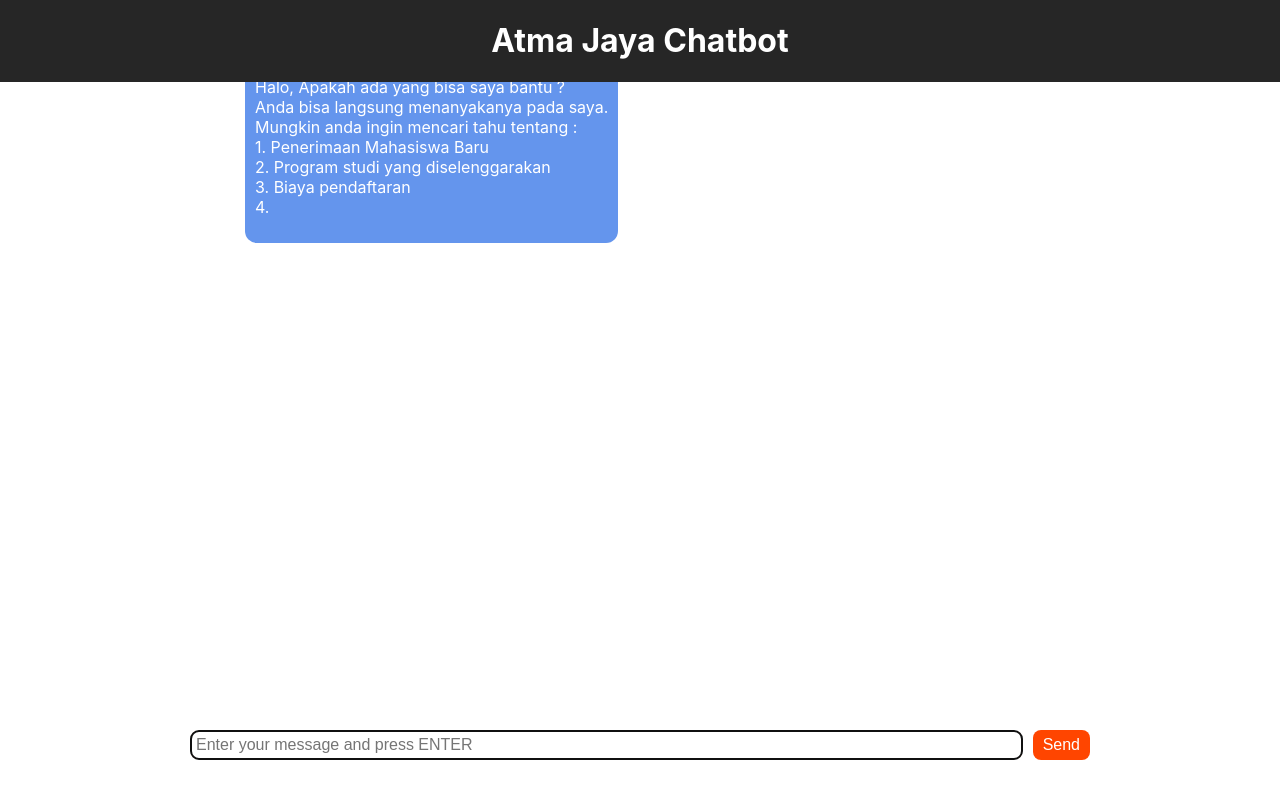
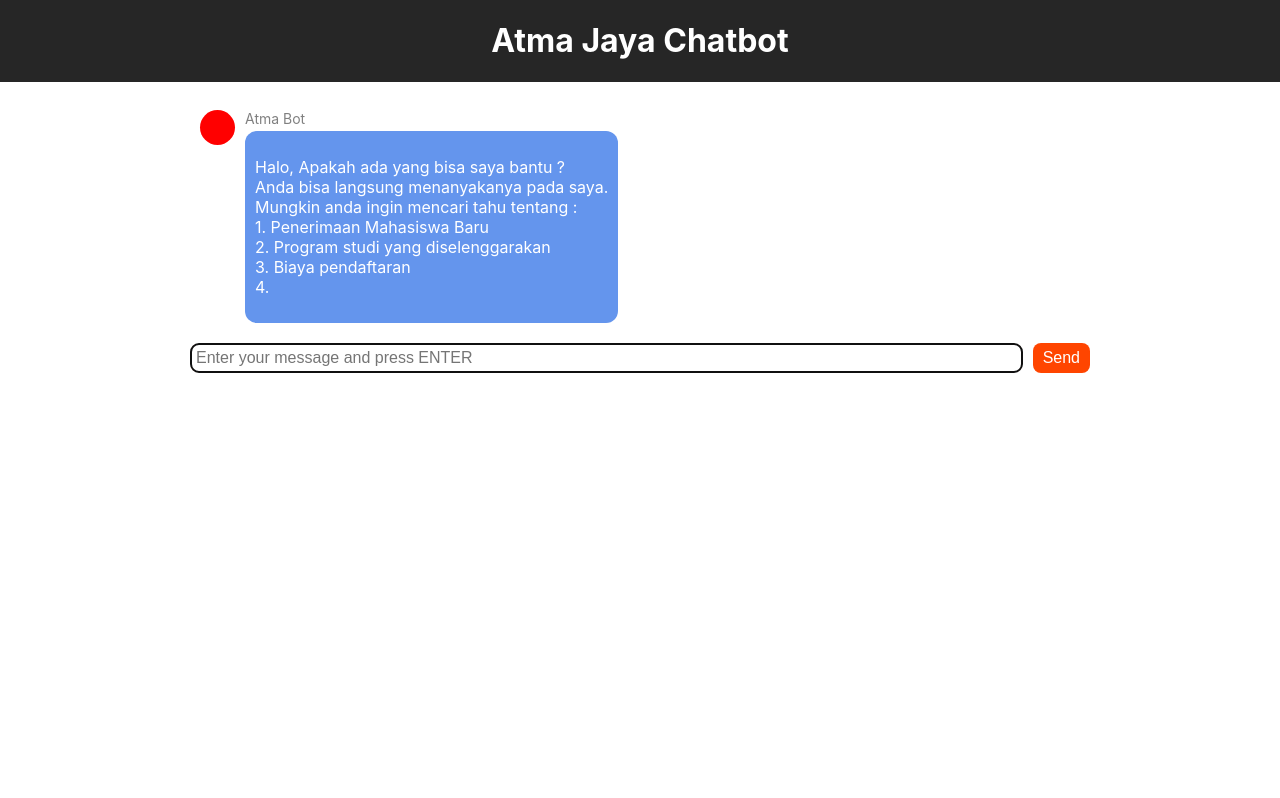
Before and after one commit to andika9199/Web-RetrievalChatbot, a React (Create React App) app: page / in a window 1280 px wide. Built offline with nearby package versions, Linux system fonts and the light colour scheme.

Commit message:
fix styling

```diff
--- a/src/App.css
+++ b/src/App.css
@@ -11,9 +11,12 @@
   width: 100%;
   text-align: center;
   color: white;
-  position: fixed;
+  position: fixed
 }
 
+.Message-container{
+  margin-top: 80px;
+}
 .Messages-list {
   padding: 20px 0;
   max-width: 900px;
--- a/src/App.js
+++ b/src/App.js
@@ -64,6 +64,7 @@
         <div className="App-header">
           <h1>Atma Jaya Chatbot</h1>
         </div>
+        <div className="Message-container">
           <Messages
             messages={this.state.messages}
             currentMember={this.state.member}
@@ -71,6 +72,7 @@
           <Input
             onSendMessage={this.onSendMessage}
           />
+        </div>
       </div>
     );
   }
```
Lines whose indentation alone changed are shown as unchanged.
